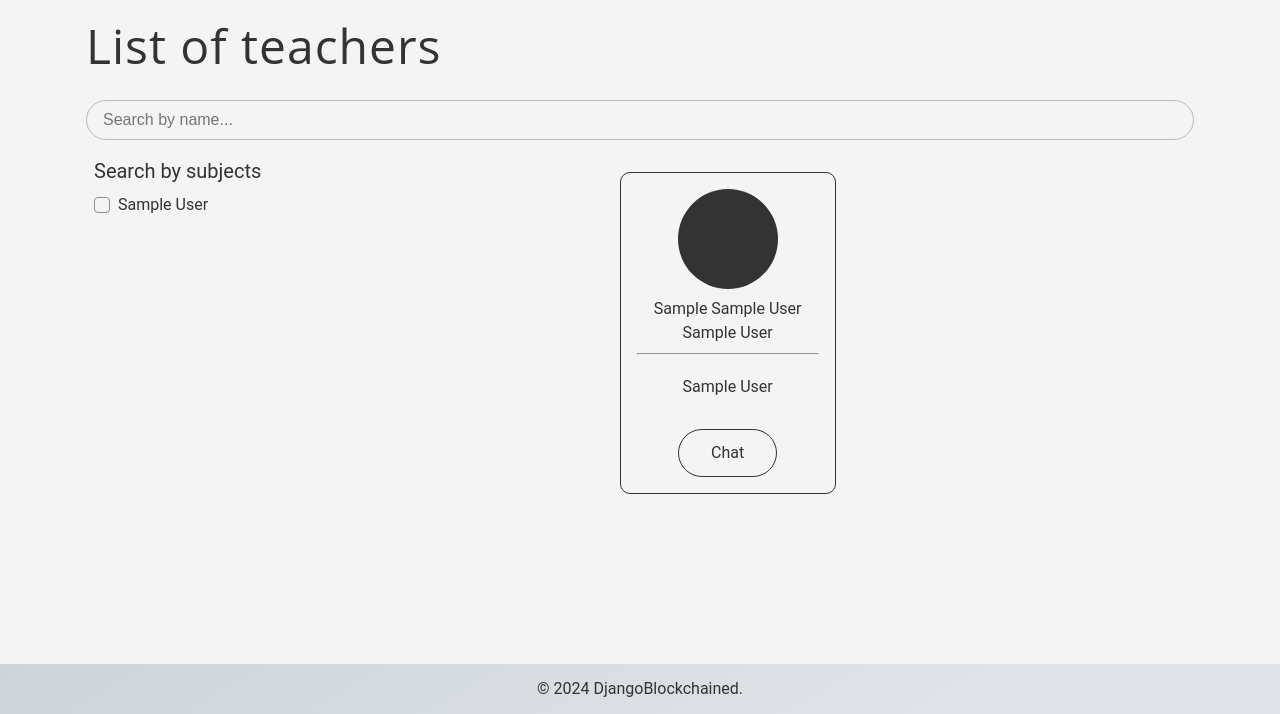
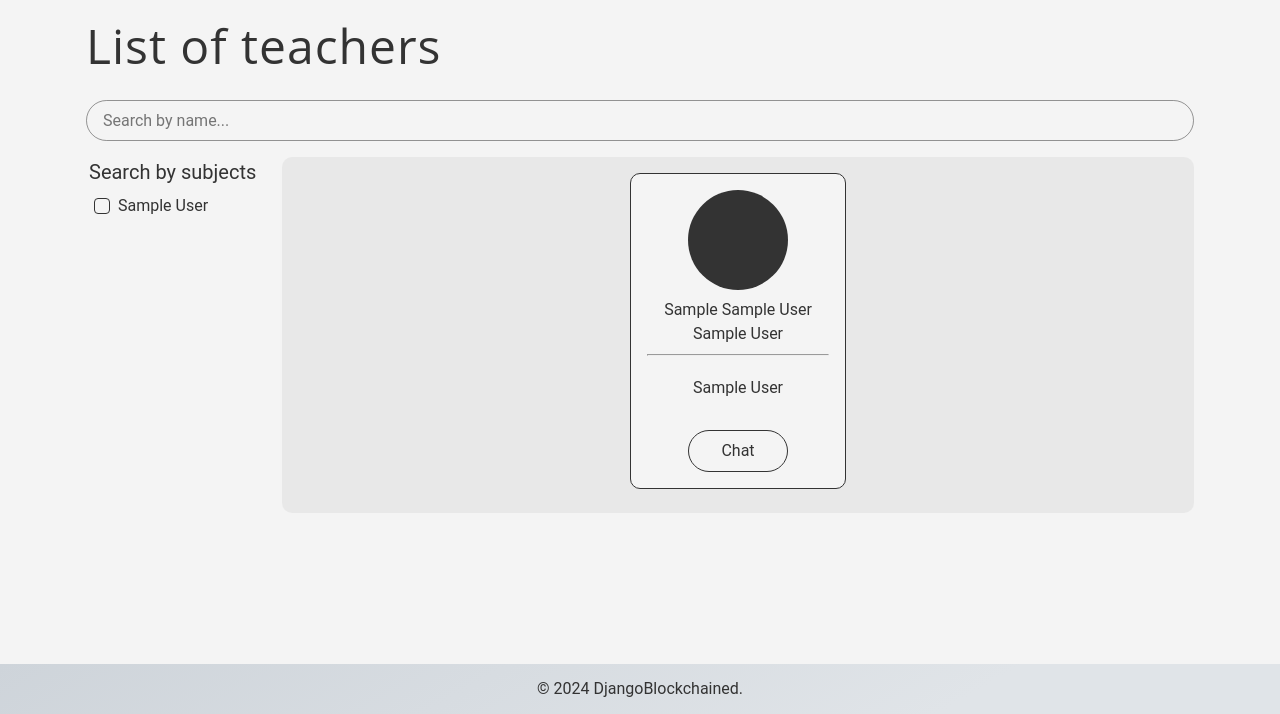
Before and after one commit to veemarh/DjangoBlockchained, a Django app: page /teacher_list/ in a window 1280 px wide. Shown: the part 86-800 px from the top of the page. Run offline with Django 5.2, Linux system fonts and the light colour scheme; tables that the repository leaves empty hold one stand-in row (values such as "Sample post").

Commit message:
teacher list again

```diff
--- a/static/css/forms.css
+++ b/static/css/forms.css
@@ -302,10 +302,10 @@
     display: none;
 }
 
-input:-webkit-autofill,
-input:-webkit-autofill:hover,
-input:-webkit-autofill:focus,
-input:-webkit-autofill:active {
+.authorization-form-wrapper input:-webkit-autofill,
+.authorization-form-wrapper input:-webkit-autofill:hover,
+.authorization-form-wrapper input:-webkit-autofill:focus,
+.authorization-form-wrapper input:-webkit-autofill:active {
     box-shadow: 0 0 0 30px #e0e4e8 inset !important;
 }
 
--- a/static/css/profile-settings.css
+++ b/static/css/profile-settings.css
@@ -310,6 +310,8 @@
     padding: 8px 12px;
     border: none;
     border-radius: 5px;
+
+    font-size: 14px;
 
     user-select: none;
 }
--- a/static/css/teacher_list.css
+++ b/static/css/teacher_list.css
@@ -4,45 +4,71 @@
     max-width: 1140px;
 }
 
-/*=======================================*/
-/****      список преподавателей      ****/
-/*=======================================*/
-
+/* список пользователей */
 #user-list-container {
     display: flex;
+    padding: 16px 16px 24px;
     flex-wrap: wrap;
-    justify-content: center;
     gap: 16px;
     text-align: center;
-    margin: 16px;
-}
+    justify-content: center;
 
-.user-list-content {
-    width: 216px;
-    height: fit-content;
-    padding: 8px;
-    border: 1px solid #333;
+    background-color: rgba(221, 221, 221, 0.5);
     border-radius: 10px;
 }
 
+/* карточка пользователя */
+.user-list-content {
+    width: 216px;
+    padding: 8px;
+
+    background-color: #f4f4f4;
+    border: 1px solid #333333;
+    border-radius: 10px;
+}
+
+/* ссылки */
 .user-list-content a {
-    color: #333;
+    color: #333333;
 }
 
 .user-list-link {
     padding: 8px 8px 0;
     border-radius: 10px;
-    transition: .2s;
+    transition: 0.2s;
 }
 
+/* ссылка на чат */
+.user-list-chat {
+    display: inline-block;
+    padding: 5px 32px;
+    margin: 8px;
+
+    line-height: 30px;
+
+    border: 1px solid #333333;
+    border-radius: 30px;
+
+    transition: 0.2s;
+}
+
+.user-list-link:hover,
+.user-list-link:focus,
+.user-list-chat:hover,
+.user-list-chat:focus {
+    background-color: #dddddd;
+}
+
+/* аватар */
 .user-list-avatar {
     width: 100px;
     height: 100px;
-    background-color: #333;
+    background-color: #333333;
     border-radius: 50%;
     margin: 0 auto;
 }
 
+/* блок с данными - ФИО и интересы */
 .user-list-info {
     display: -webkit-box;
     -webkit-box-orient: vertical;
@@ -70,55 +96,171 @@
     margin: 0;
 }
 
-.user-list-button {
-    display: inline-block;
-    padding: 8px 32px;
-    line-height: 30px;
-    border: 1px solid #333;
-    border-radius: 30px;
-    margin: 8px;
-}
-
-.user-list-link:hover,
-.user-list-link:focus,
-.user-list-button:hover,
-.user-list-button:focus {
-    background-color: #ddd;
-}
-
-/*=======================================*/
-/****              поиск              ****/
-/*=======================================*/
-
+/* поиск */
 #teacher-list-operate {
     display: flex;
+    gap: 16px;
     align-items: center;
-    gap: 16px;
 }
 
 #teacher-list-search {
     flex: 1;
 }
 
-#teacher-list-search input[type=search] {
+#teacher-list-search input {
+    width: 100%;
+    padding: 10px 16px;
+    margin: 16px 0;
+
+    font-family: Roboto, Arial, sans-serif;
+    font-size: 16px;
+
     background: transparent;
     outline: none;
-    border: 1px solid rgba(51, 51, 51, 0.3);
+    border: 1px solid rgba(51, 51, 51, 0.5);
     border-radius: 30px;
-    padding: 10px 16px;
-    font-size: 16px;
-    margin: 16px 0;
-    width: 100%;
 }
 
-#teacher-list-search input[type=search]:active,
-#teacher-list-search input[type=search]:focus {
-    border-color: #333;
+#teacher-list-search input:active,
+#teacher-list-search input:focus {
+    border-color: #333333;
+}
+
+#teacher-list-search input:-webkit-autofill,
+#teacher-list-search input:-webkit-autofill:hover,
+#teacher-list-search input:-webkit-autofill:focus,
+#teacher-list-search input:-webkit-autofill:active {
+    box-shadow: 0 0 0 30px #f4f4f4 inset !important;
 }
 
 .hidden-by-search,
 .hidden-by-filter {
     display: none;
+}
+
+/* фильтр */
+#filter-container {
+    float: left;
+    width: 180px;
+    margin-right: 16px;
+    transition: 0.2s;
+}
+
+#filter-container p {
+    margin: 0 0 3px 3px;
+}
+
+#teacher-list-filter input {
+    position: absolute;
+    opacity: 0;
+    z-index: -10;
+}
+
+#teacher-list-filter label {
+    display: flex;
+    padding: 8px 0 8px 8px;
+    margin-bottom: 3px;
+    gap: 8px;
+
+    border-radius: 10px;
+
+    cursor: pointer;
+    user-select: none;
+
+    transition: 0.2s;
+}
+
+#teacher-list-filter label:last-of-type {
+    margin-bottom: 0;
+}
+
+#teacher-list-filter label:hover {
+    color: #888888;
+}
+
+#teacher-list-filter label::before {
+    content: '';
+    display: inline-block;
+    width: 1em;
+    height: 1em;
+    flex-shrink: 0;
+    flex-grow: 0;
+
+    background-position: center;
+    background-size: 60%;
+    background-repeat: no-repeat;
+    border: 1px solid #333333;
+    border-radius: 0.25em;
+
+    transition: background-color 0.2s;
+}
+
+#teacher-list-filter label:has(input:checked)::before {
+    background-color: #333333;
+    background-image: url('../img/checkmark.png');
+}
+
+/* адаптивный */
+#filter-toggle,
+#filter-close {
+    display: none;
+    cursor: pointer;
+    transition: 0.2s;
+}
+
+/* кнопка открытия фильтра */
+#filter-toggle {
+    height: 36px;
+    width: 36px;
+
+    background-image: url('../img/filter.png');
+    background-position: center;
+    background-size: 75%;
+    background-repeat: no-repeat;
+    border-radius: 10px;
+}
+
+#filter-toggle:hover {
+    background-color: #dddddd;
+    opacity: 0.75;
+}
+
+/* кнопка закрытия фильтра */
+#filter-close {
+    float: right;
+
+    width: 24px;
+    height: 24px;
+    margin: 3px;
+    justify-content: center;
+    align-items: center;
+}
+
+#filter-close::before,
+#filter-close::after {
+    content: '';
+    position: absolute;
+    z-index: -1;
+    width: 1px;
+    height: 20px;
+
+    background-color: #333333;
+
+    transition: background-color 0.2s;
+    pointer-events: none;
+}
+
+#filter-close::before {
+    transform: rotate(45deg);
+}
+
+#filter-close::after {
+    transform: rotate(-45deg);
+}
+
+#filter-close:hover::before,
+#filter-close:hover::after {
+    background-color: #888888;
 }
 
 @media (max-width: 1140px) {
@@ -137,117 +279,40 @@
     #user-list-content-wrapper {
         max-width: 576px;
     }
-}
-
-/*======================================*/
-/****             фильтр             ****/
-/*======================================*/
-
-#teacher-list-filter input {
-    position: absolute;
-    opacity: 0;
-    z-index: -10;
-}
-
-#teacher-list-filter label {
-    display: flex;
-    padding: 3px 0;
-    gap: 8px;
-    cursor: pointer;
-    user-select: none;
-    margin-bottom: 8px;
-}
-
-#teacher-list-filter label:last-of-type {
-    margin-bottom: 0;
-}
-
-#teacher-list-filter label::before {
-    content: '';
-    display: inline-block;
-    width: 1em;
-    height: 1em;
-    flex-shrink: 0;
-    flex-grow: 0;
-    border: 1px solid #94938a;
-    border-radius: 0.25em;
-    background-position: center;
-    background-size: 60%;
-    background-repeat: no-repeat;
-    transition: .2s;
-}
-
-#teacher-list-filter label:has(input:checked)::before {
-    background-color: #94938a;
-    background-image: url('../img/checkmark.png');
-}
-
-#filter-toggle,
-#filter-close {
-    display: none;
-    cursor: pointer;
-    transition: .2s;
-}
-
-#filter-toggle {
-    height: 36px;
-    width: 36px;
-    background-image: url('../img/filter.png');
-    background-position: center;
-    background-size: cover;
-    background-repeat: no-repeat;
-}
-
-#filter-close {
-    float: right;
-    width: 30px;
-    line-height: 30px;
-    text-align: center;
-    border-radius: 50%;
-}
-
-#filter-container {
-    float: left;
-    margin: 0 16px 0 8px;
-    transition: .2s;
-}
-
-#filter-container p {
-    margin-bottom: 8px;
-}
-
-@media (max-width: 768px) {
-    #teacher-list-search {
-        display: inline-block;
-    }
-
-    #filter-toggle,
-    #filter-close {
-        display: inline-block;
-    }
 
     #filter-container {
         position: fixed;
-        transform: translateY(100%);
         left: 0;
+
         width: 100%;
         padding: 16px 0 100vh;
+
         background: rgba(244, 244, 244, 0.9);
-        border-top: 1px solid rgba(51, 51, 51, 0.9);
+        border-top: 1px solid #333;
+
+        transform: translateY(100%);
     }
 
     #filter-container.active {
         transform: none;
     }
 
-    body:has(#filter-container.active) {
-        overflow: hidden;
-    }
-
     #teacher-list-filter {
         width: 544px;
         max-width: calc(100vw - 32px);
         margin: auto;
+    }
+
+    #filter-toggle {
+        display: inline-block;
+    }
+
+    #filter-close {
+        display: flex;
+    }
+
+    body:has(#filter-container.active) {
+        overflow: hidden;
     }
 }
 
@@ -256,5 +321,5 @@
 }
 
 .favorite-link:hover {
-    color: rgba(255, 186, 96, 0.3);
+    color: rgba(255, 186, 96, 0.6);
 }
--- a/templates/favorite_students.html
+++ b/templates/favorite_students.html
@@ -21,7 +21,7 @@
                             </a>
                             <hr style="visibility: hidden">
                         </div>
-                        <a class="user-list-button" href="/">Chat</a>
+                        <a class="user-list-chat" href="/">Chat</a>
                     </div>
                 </li>
             {% endfor %}
--- a/templates/favorite_teachers.html
+++ b/templates/favorite_teachers.html
@@ -29,7 +29,7 @@
                             </a>
                             <hr style="visibility: hidden">
                         </div>
-                        <a class="user-list-button" href="/">Chat</a>
+                        <a class="user-list-chat" href="/">Chat</a>
                     </div>
                 </li>
             {% endfor %}
--- a/templates/teacher_list.html
+++ b/templates/teacher_list.html
@@ -12,7 +12,7 @@
         </div>
         <div id="filter-container">
             <form id="teacher-list-filter">
-                <div id="filter-close">x</div>
+                <div id="filter-close"></div>
                 <p>Search by subjects</p>
                 {% for subject in interests %}
                     <label>
@@ -22,6 +22,7 @@
             </form>
         </div>
         <ul id="user-list-container">
+            <p id="teacher-list-message" hidden>No teachers were found for your request.</p>
             {% for teacher in teachers %}
                 {% if teacher.user.is_complete %}
                     <li>
@@ -43,7 +44,7 @@
                                 </a>
                                 <hr style="visibility: hidden">
                             </div>
-                            <a class="user-list-button" href="/">Chat</a>
+                            <a class="user-list-chat" href="/">Chat</a>
                         </div>
                     </li>
                 {% endif %}
@@ -51,6 +52,7 @@
         </ul>
     </div>
     <script>
+        /* обрезка данных в карточке */
         function isOverflown(element) {
             return element.scrollHeight > element.clientHeight || element.scrollWidth > element.clientWidth;
         }
@@ -60,6 +62,20 @@
             isOverflown(data) ? data.classList.add('overflow-data') : 0;
         });
 
+        /* показать или скрыть сообщение пустого списка */
+        let listMessage = document.getElementById('teacher-list-message');
+
+        function checkEmptyList() {
+            for (let i = 0; i < teachers.length; i++) {
+                if (teachers[i].classList.length === 0) {
+                    listMessage.setAttribute('hidden', 'true');
+                    return;
+                }
+            }
+            listMessage.removeAttribute('hidden');
+        }
+
+        /* поиск и фильтр */
         let teachers = document.querySelectorAll('#user-list-container > li');
         let searchInput = document.getElementById('search');
         searchInput.addEventListener('input', function () {
@@ -70,6 +86,7 @@
                     ? teacher.classList.remove('hidden-by-search')
                     : teacher.classList.add('hidden-by-search');
             });
+            checkEmptyList();
         });
 
         let filterForm = document.getElementById('teacher-list-filter');
@@ -84,6 +101,7 @@
                     ? teacher.classList.remove('hidden-by-filter')
                     : teacher.classList.add('hidden-by-filter');
             });
+            checkEmptyList();
         });
 
         let filterToggle = document.getElementById('filter-toggle');
```
Also changed, not shown: static/img/filter.png.
